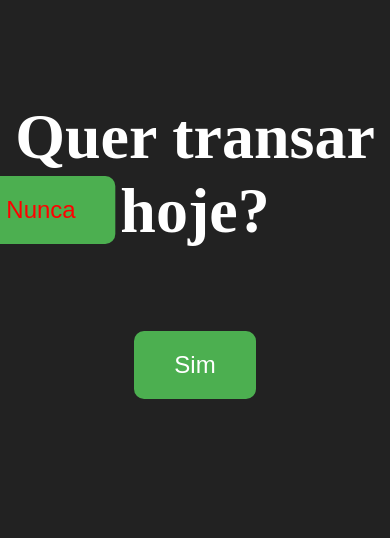
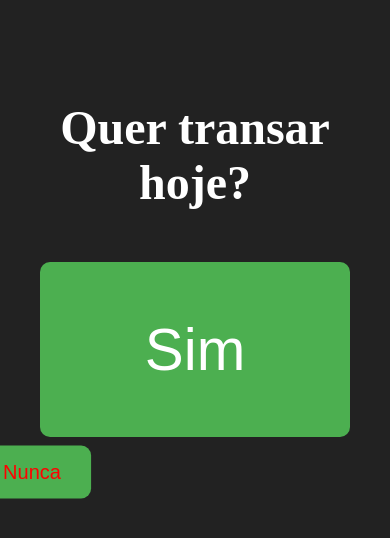
Before and after one commit to DaemonBSD/quertransar, a plain HTML site: page index.html in a window 390 px wide. Both pictures are taken after a click on the button "Não". Drawn offline with Linux system fonts and the light colour scheme.

Commit message:
Update index.html
adicionadas mais funcoes aos botoes

```diff
--- a/index.html
+++ b/index.html
@@ -1,7 +1,8 @@
 <!DOCTYPE html>
 <html>
 <head>
-	<title>Quer transar hoje Rai?</title>
+	<title>Quer transar hoje?</title>
+	<meta name="viewport" content="width=device-width, initial-scale=1">
 	<style>
 		body {
 			text-align: center;
@@ -9,6 +10,7 @@
 			font-size: 32px;
 			background-color: #222;
 			color: #fff;
+			overflow: hidden;
 		}
 		button {
 			padding: 20px 40px;
@@ -37,12 +39,25 @@
 		#no:hover {
 			transform: translate(-50%, -50%) scale(1.05) rotate(5deg);
 		}
+		@media only screen and (max-width: 600px) {
+			body {
+				font-size: 24px;
+			}
+			button {
+				padding: 15px 30px;
+				margin: 20px;
+				font-size: 20px;
+			}
+			#no {
+				font-size: 20px;
+			}
+		}
 	</style>
 </head>
 <body>
 	<h1>Quer transar hoje?</h1>
 	<button id="yes" onclick="window.location.href='https://www.youtube.com/watch?v=aZliA5yVjWU'">Sim</button>
-	<button id="no" onmouseover="moveButton()">Não</button>
+	<button id="no" onclick="moveButton()" onmousemove="moveButton()">Não</button>
 
 	<script>
 		function moveButton() {
@@ -55,8 +70,22 @@
 			const newLeft = Math.floor(Math.random() * (windowWidth - buttonWidth));
 			noButton.style.top = newTop + "px";
 			noButton.style.left = newLeft + "px";
-			const noTexts = ["Não", "Nunca", "Jamais", "Nem pensar", "Negativo", "De jeito nenhum","Haha"];
+			const noTexts = ["Não", "Nunca", "Jamais", "Nem pensar", "Negativo", "De jeito nenhum"];
 			noButton.innerText = noTexts[Math.floor(Math.random() * noTexts.length)];
+			enlargeYes();
+		}
+
+		function enlargeYes() {
+			const yesButton = document.getElementById("yes");
+			const windowWidth = window.innerWidth;
+			const windowHeight = window.innerHeight;
+			const buttonWidth = yesButton.offsetWidth;
+			const buttonHeight = yesButton.offsetHeight;
+			const newWidth = Math.min(windowWidth, windowHeight) - 80;
+			const newHeight = newWidth * (buttonHeight / buttonWidth);
+			yesButton.style.width = newWidth + "px";
+			yesButton.style.height = newHeight + "px";
+			yesButton.style.fontSize = (newHeight / 3) + "px";
 		}
 	</script>
 </body>
```
